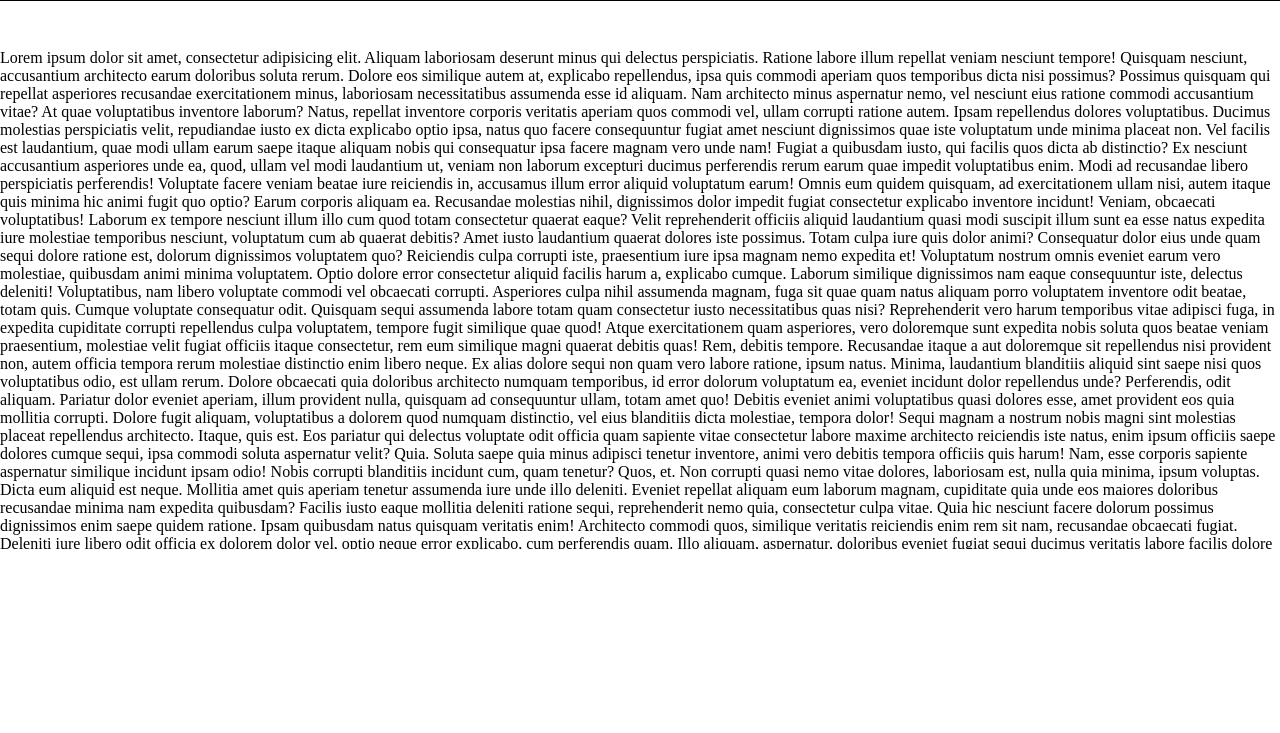
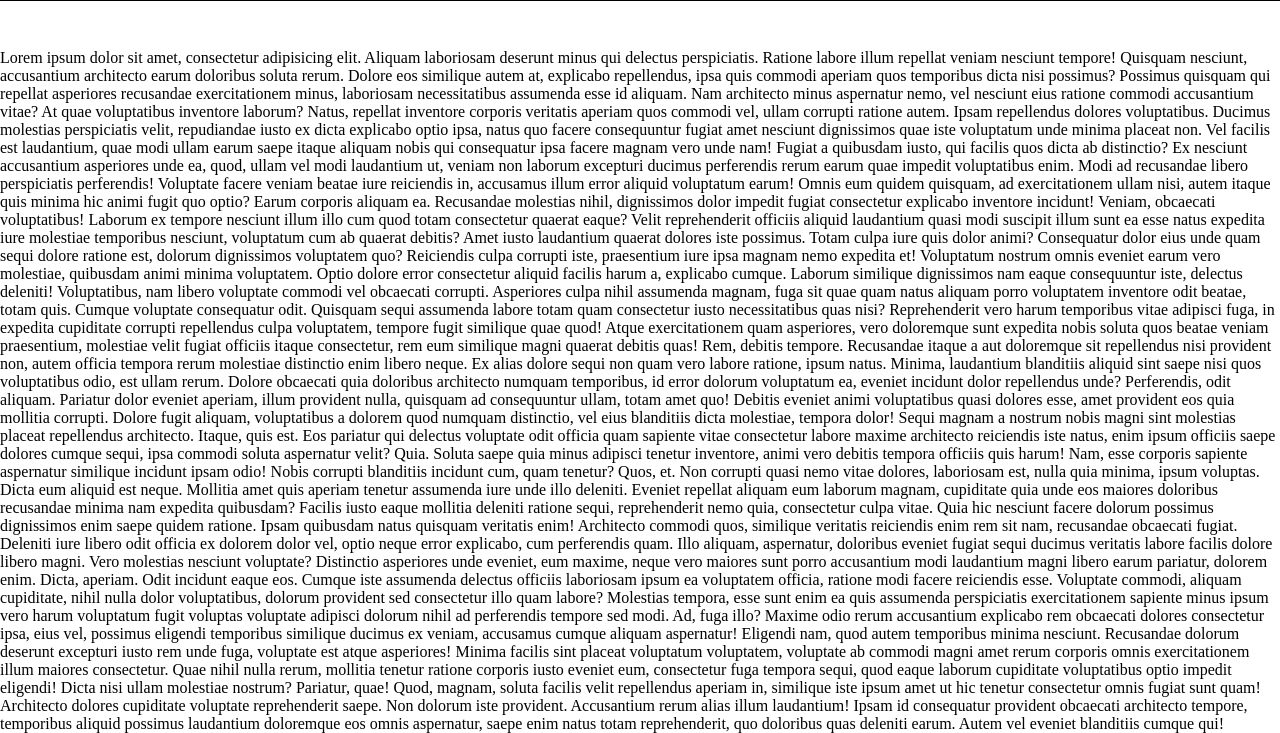
Before and after one commit to georgeboustanis89/live_search.github.io, a plain HTML site: page imnologio/index.html in a window 1280 px wide. Shown: the part 67-800 px from the top of the page. Drawn offline with Linux system fonts and the light colour scheme.

Commit message:
fixed scroll problem - changed (.content height and overflow) style.css

```diff
--- a/imnologio/style.css
+++ b/imnologio/style.css
@@ -39,8 +39,6 @@ a{
 }
 
 .content{
-    height:500px;
-    overflow-y: scroll;
     margin-top: 3em;
     display: flex;
     flex-direction: column;
```
